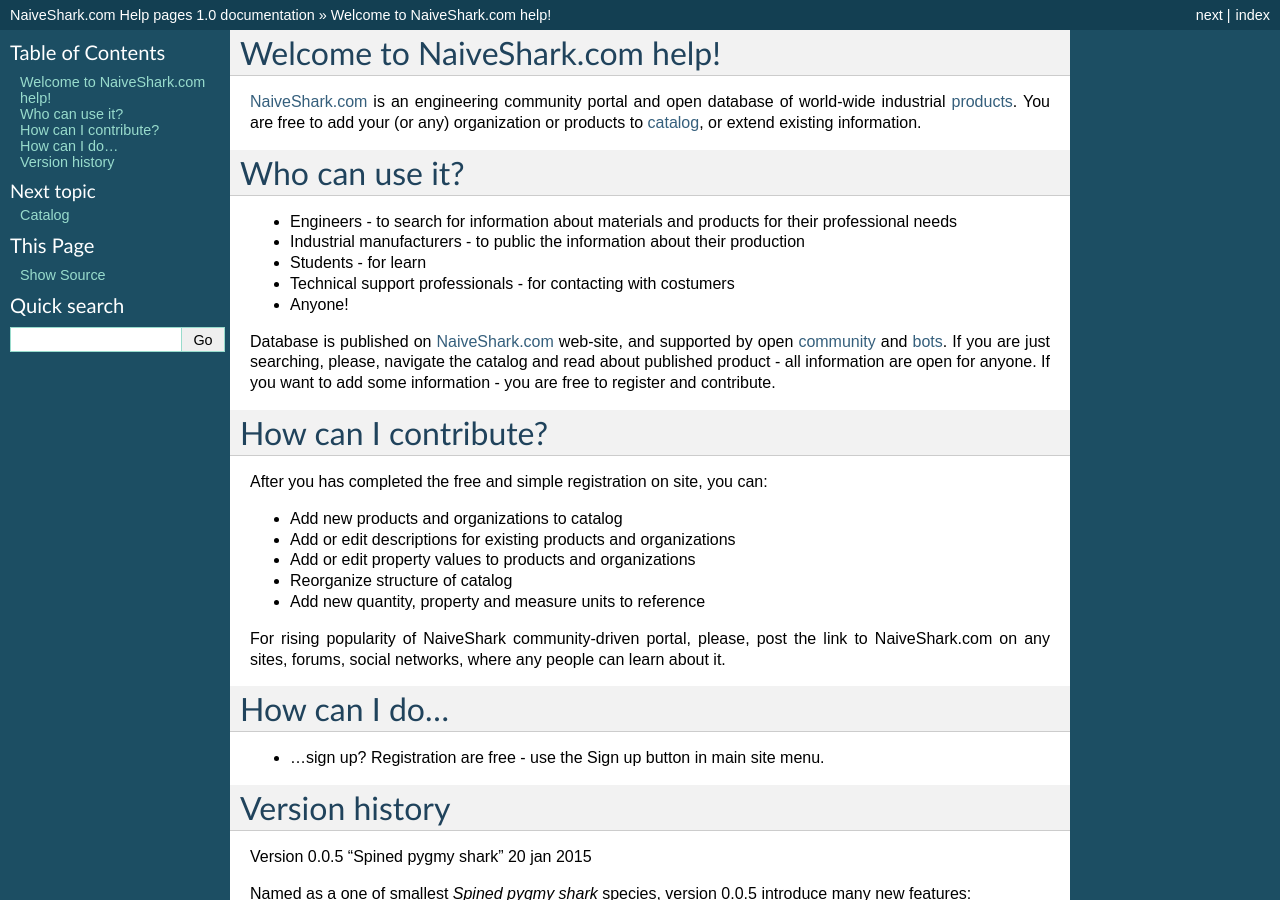
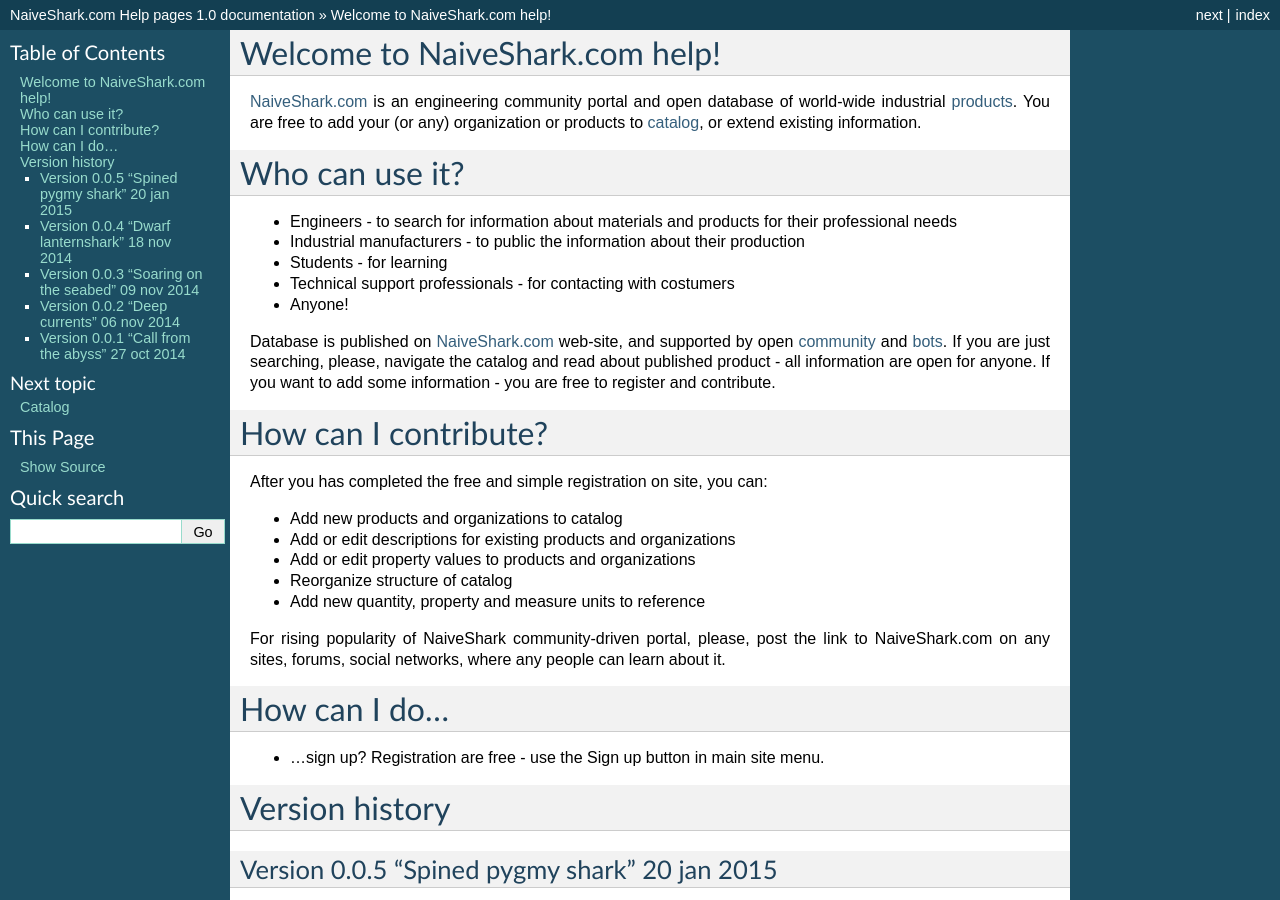
Before and after one commit to NaiveShark/NaiveSharkComDoc, a Sphinx documentation site: the page built from docs/index.rst, in a window 1280 px wide and 900 px high. Built offline with Sphinx 7.4.7, drawn with Linux system fonts in a browser that asks for light colours.

Commit message:
Структура в индексном файле

```diff
--- a/docs/index.rst
+++ b/docs/index.rst
@@ -13,7 +13,7 @@
 
 * Engineers - to search for information about materials and products for their professional needs
 * Industrial manufacturers - to public the information about their production
-* Students - for learn
+* Students - for learning
 * Technical support professionals - for contacting with costumers
 * Anyone!
 
@@ -41,6 +41,7 @@
 ===============
 
 Version 0.0.5 "Spined pygmy shark" 20 jan 2015
+----------------------------------------------
 
 Named as a one of smallest *Spined pygmy shark* species, version 0.0.5 introduce many new features:
 
@@ -56,6 +57,7 @@
 * List of inherited products now paged as thumbnail grid
 
 Version 0.0.4 "Dwarf lanternshark" 18 nov 2014
+----------------------------------------------
 
 Named as a name of smallest *Dwarf lanternshark* species, version 0.0.4 is a site release with base working functionality for product and organization descriptions.
 
@@ -64,6 +66,7 @@
 * Linking organization to product now available on product page.
 
 Version 0.0.3 "Soaring on the seabed" 09 nov 2014
+-------------------------------------------------
 
 * New "Send feedback" command in main menu
 * Changes on quantity page in units list: unit with factor=1 (in main cases this is a base unit for this quantity) is highlighted.
@@ -71,11 +74,13 @@
 * In the list of properties on product page - links to property reference has added. In property page in reference - list of used products (with amount and links) has added.
 
 Version 0.0.2 "Deep currents" 06 nov 2014
+-----------------------------------------
 
 * Add: Relations between products ("Required accessories", "Repair parts")
 * Fixed error in BOM editor ("amount max" is optional parameter now)
 
 Version 0.0.1 "Call from the abyss" 27 oct 2014
+-----------------------------------------------
 
 First release with basic functions:
 
```
